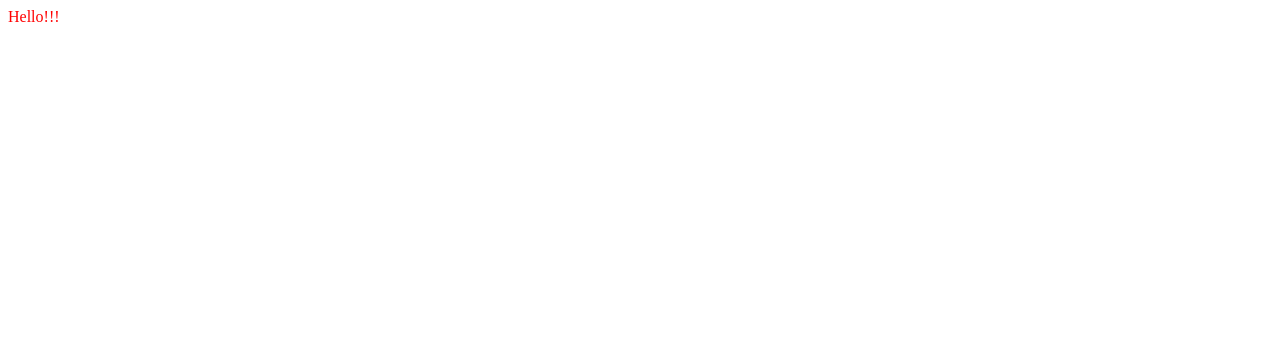
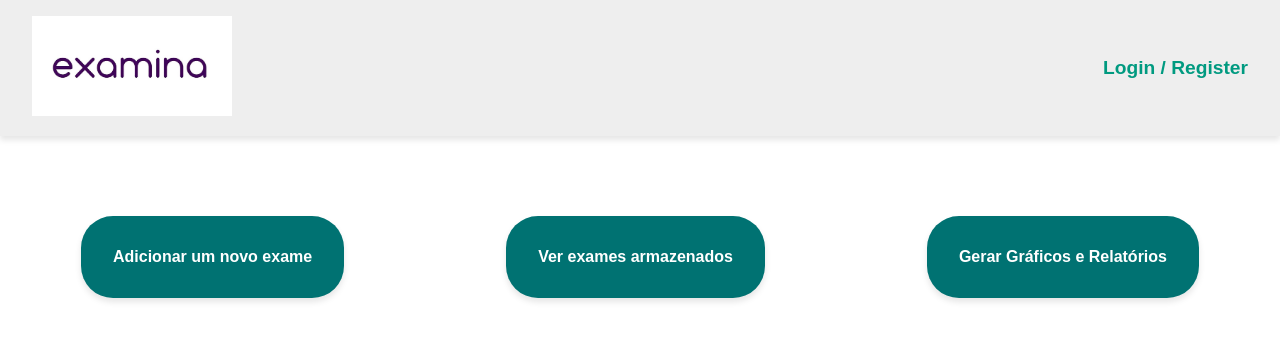
Before and after one commit to mylenaverspeelt/examina, a Next.js app in the folder examina/: page / in a window 1280 px wide. Shown: the top 340 px of the page. Built offline with nearby package versions, Linux system fonts and the light colour scheme.

Commit message:
style: improve css

```diff
--- a/examina/src/app/globals.css
+++ b/examina/src/app/globals.css
@@ -1,19 +1,13 @@
-:root {
-  --background: #ffffff;
-}
 
 html,
 body {
   max-width: 100vw;
-  overflow-x: hidden;
+  overflow: hidden;
 }
 
 body {
-  color: var(--foreground);
-  background: var(--background);
   font-family: Arial, Helvetica, sans-serif;
-  -webkit-font-smoothing: antialiased;
-  -moz-osx-font-smoothing: grayscale;
+  max-height: 100%;
 }
 
 * {
--- a/examina/src/app/layout.tsx
+++ b/examina/src/app/layout.tsx
@@ -1,3 +1,6 @@
+import Navbar from "@/components/Navbar/Navbar"
+import './globals.css'
+
 export const metadata = {
   title: 'Examina',
   description: 'Centralize e acompanhe seus exames laboratoriais de forma simples e eficiente',
@@ -10,7 +13,10 @@ export default function RootLayout({
 }) {
   return (
     <html lang="en">
-      <body>{children}</body>
+      <body>
+        <Navbar />
+        {children}
+      </body>
     </html>
   )
 }
--- /dev/null
+++ b/examina/src/app/new/page.module.css
@@ -0,0 +1,3 @@
+.novo{
+    color: red;
+}
--- a/examina/src/app/page.module.css
+++ b/examina/src/app/page.module.css
@@ -1,3 +1,5 @@
-.navbar{
-color: red;
+.main {
+  display: flex;
+  justify-content: space-around;
+  padding: 5rem 0;
 }
--- a/examina/src/app/page.tsx
+++ b/examina/src/app/page.tsx
@@ -1,9 +1,10 @@
-import styles from "./page.module.css";
+import Card from "@/components/Card/Card";
+import styles from "./page.module.css"
 
 export default function Home() {
-  return (
-    <div className={styles.navbar}>
-      Hello!!!
-    </div>
-  );
+  return <section className={styles.main}>
+    <Card title="Adicionar um novo exame"></Card>
+    <Card title="Ver exames armazenados"></Card>
+    <Card title="Gerar Gráficos e Relatórios"></Card>
+  </section >
 }
--- /dev/null
+++ b/examina/src/components/Card/Card.module.css
@@ -0,0 +1,20 @@
+.card {
+    padding: 2rem;
+    background-color: rgb(0, 114, 114);
+    box-shadow: 0 4px 6px rgba(0, 0, 0, 0.1);
+    border-radius: 2rem;
+    cursor: pointer;
+}
+
+.card:hover{
+background-color: rgba(0, 114, 114, 0.685);
+}
+
+.title {
+    color: white;
+    font-weight: bold;
+}
+
+.description {
+    color: blue;
+}
--- /dev/null
+++ b/examina/src/components/Card/Card.tsx
@@ -0,0 +1,12 @@
+import Link from "next/link"
+import styles from "./Card.module.css"
+
+interface CardProps{
+    title:string
+}
+
+export default function Card({title}: CardProps) {
+    return <div className={styles.card}>
+        <Link href="/new" className={styles.title}>{title}</Link>
+    </div>
+}
--- /dev/null
+++ b/examina/src/components/Navbar/Navbar.module.css
@@ -0,0 +1,24 @@
+.nav {
+    display: flex;
+    justify-content: space-between;
+    align-items: center;
+    padding: 1rem 2rem;
+    background-color: rgb(238, 238, 238);
+    box-shadow: 0 4px 6px rgba(0, 0, 0, 0.1);
+}
+
+.logo{
+}
+
+.loginDiv{
+
+}
+
+.logoDiv{
+}
+
+.loginDiv p{
+    font-size: 1.2rem;
+    font-weight: bold;
+    color: rgb(0, 154, 128);
+}
--- /dev/null
+++ b/examina/src/components/Navbar/Navbar.tsx
@@ -0,0 +1,14 @@
+import Image from "next/image"
+import styles from "./Navbar.module.css"
+
+export default function Navbar() {
+    return <nav className={styles.nav}>
+        <div className={styles.logoDiv}>
+            <Image src="/examina-logo.jpg
+" alt="logo" className={styles.logo} width={200} height={100} />
+        </div>
+        <div className={styles.loginDiv}>
+            <p>Login / Register</p>
+        </div>
+    </nav>
+}
```
Also changed, not shown: examina/src/app/new/page.tsx (added, +9 -0 lines), examina/public/examina-logo.jpg (added).
